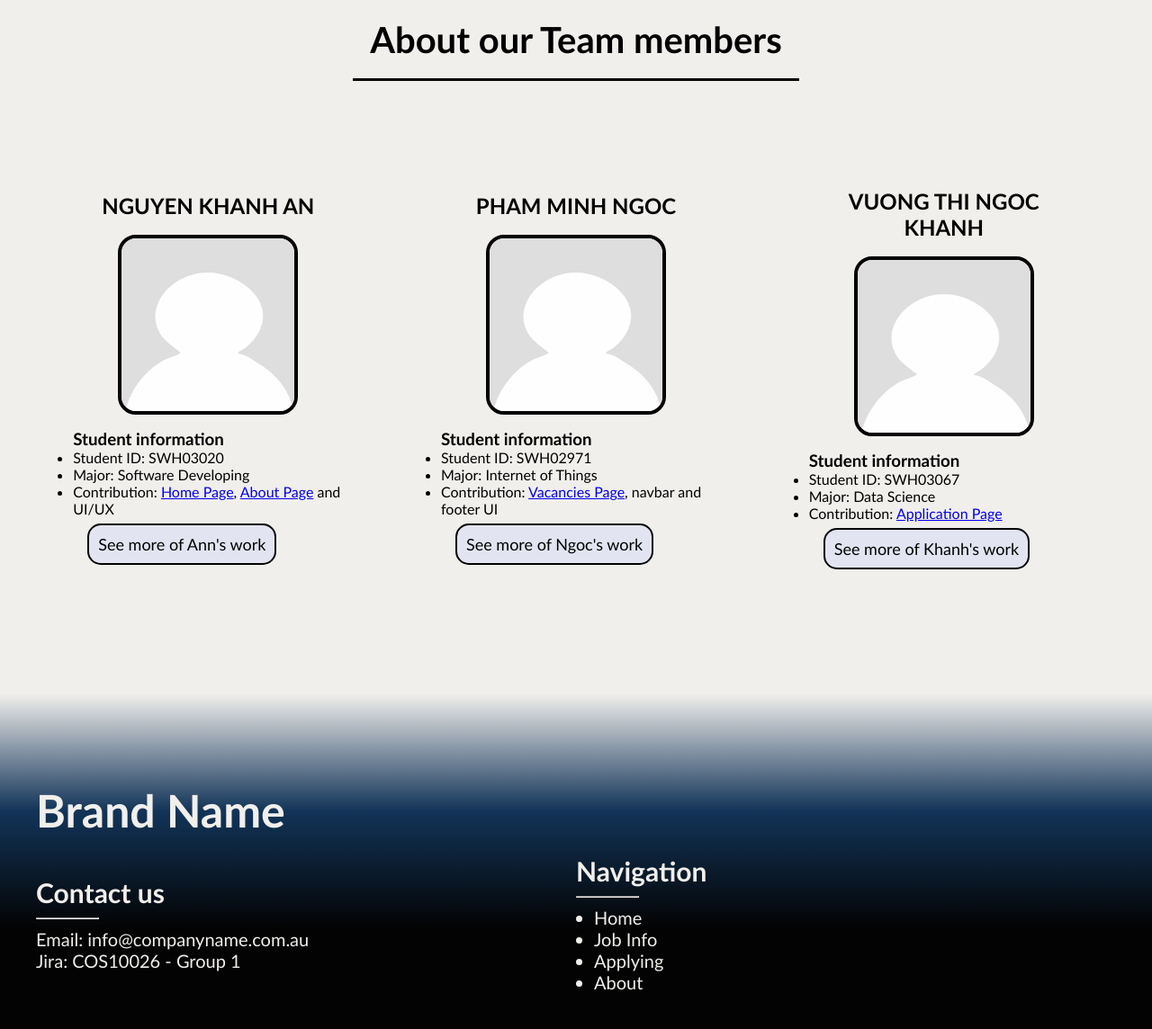
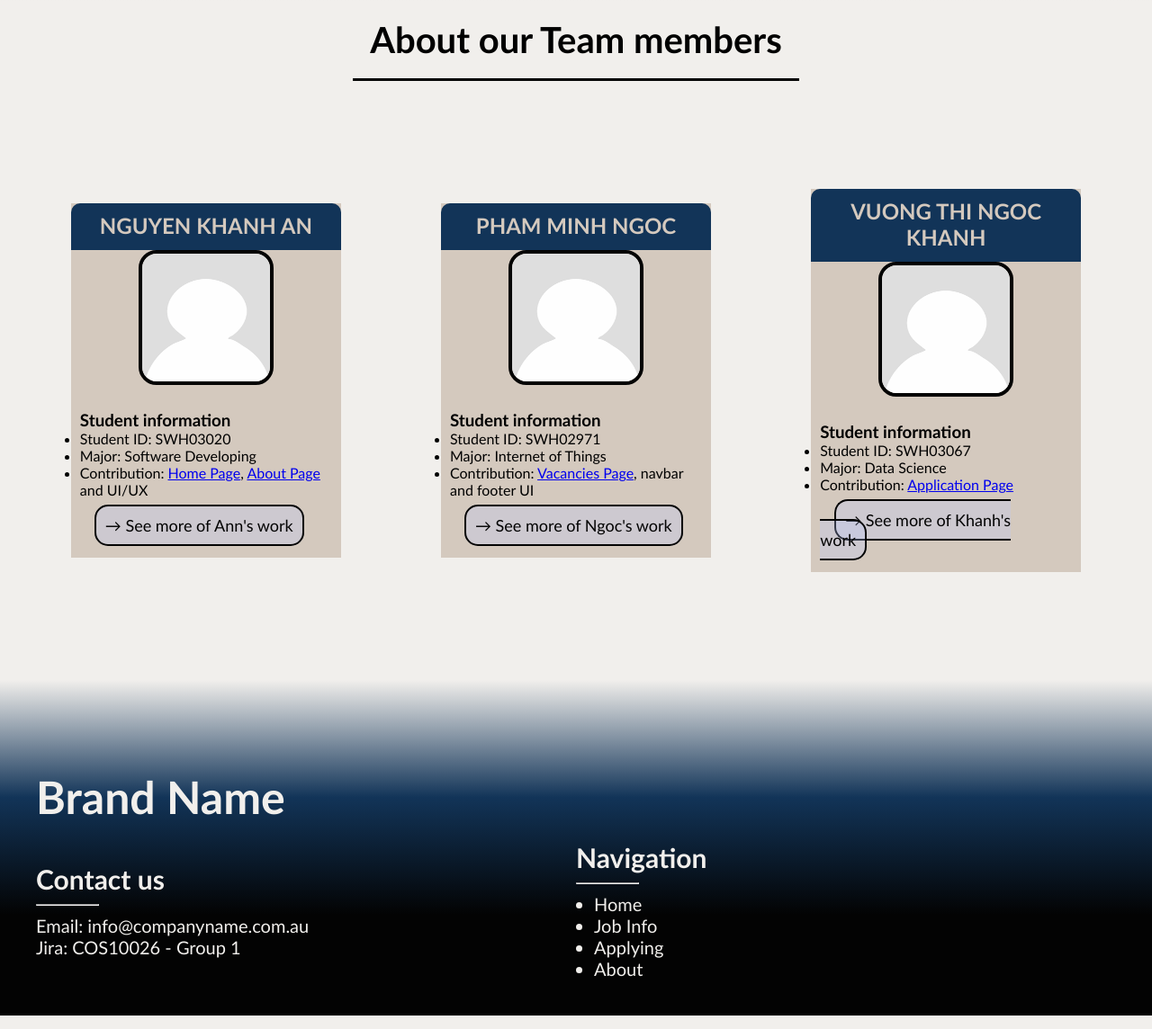
Before and after one commit to AnnNK137/project1, a PHP site: page /project1/about.html in a window 1280 px wide. Shown: the part 709-1853 px from the top of the page at 90% size. Run offline with PHP 8.4, Linux system fonts and the light colour scheme.

Commit message:
adding more styling to student info

```diff
--- a/project1/about.html
+++ b/project1/about.html
@@ -64,7 +64,7 @@
                         </ul>
                         <br>
                         <a class="btn" href="index.html">
-                            See more of Ann's work
+                            &#8594; See more of Ann's work
                         </a>
                     </section>
                 </article>
@@ -89,7 +89,7 @@
                         </ul>
                         <br>
                         <a class="btn" href="jobs.html">
-                            See more of Ngoc's work
+                            	&#8594; See more of Ngoc's work
                         </a>
                     </section>
                 </article>
@@ -111,7 +111,7 @@
                         </ul>
                         <br>
                         <a class="btn" href="apply.html">
-                            See more of Khanh's work
+                            	&#8594; See more of Khanh's work
                         </a>
                     </section>
                 </article>
--- a/styles/styles.css
+++ b/styles/styles.css
@@ -213,19 +213,29 @@ footer a:hover{
 }
 
 /* ABOUT.html member details */
-.ap_members, .ap_members_desc{
+.ap_members{
     margin: 6%;
+    background-color: var(--dark-beige);
+}
+
+.ap_members h2{
+    padding: 10px;
+    border-radius: 10px 10px 0 0;
+    border-bottom: 3px solid var(--blue);
+    background-color: var(--blue);
+    color: var(--dark-beige);
 }
 
 .ap_member_details{
     width: 300px;
     margin: 5%;
+    padding: 10px;
 
 }
 
 .ap_members img {
-    width: 200px;
-    height: 200px;
+    width: 150px;
+    height: 150px;
     border: 4px solid var(--black);
     border-radius: 20px;
 }
@@ -240,10 +250,17 @@ footer a:hover{
         flex-direction: column;
         align-items: center;
     }
+    .ap_members{
+        border: 3px solid var(--blue);
+        border-radius: 20px;
+    }
     .ap_members_desc{
         display: flex;
         flex-direction: row;
         width: 80vw;
         justify-content: space-evenly;
     }
+    .btn{
+        font-size: 15px;
+    }
 }
```
